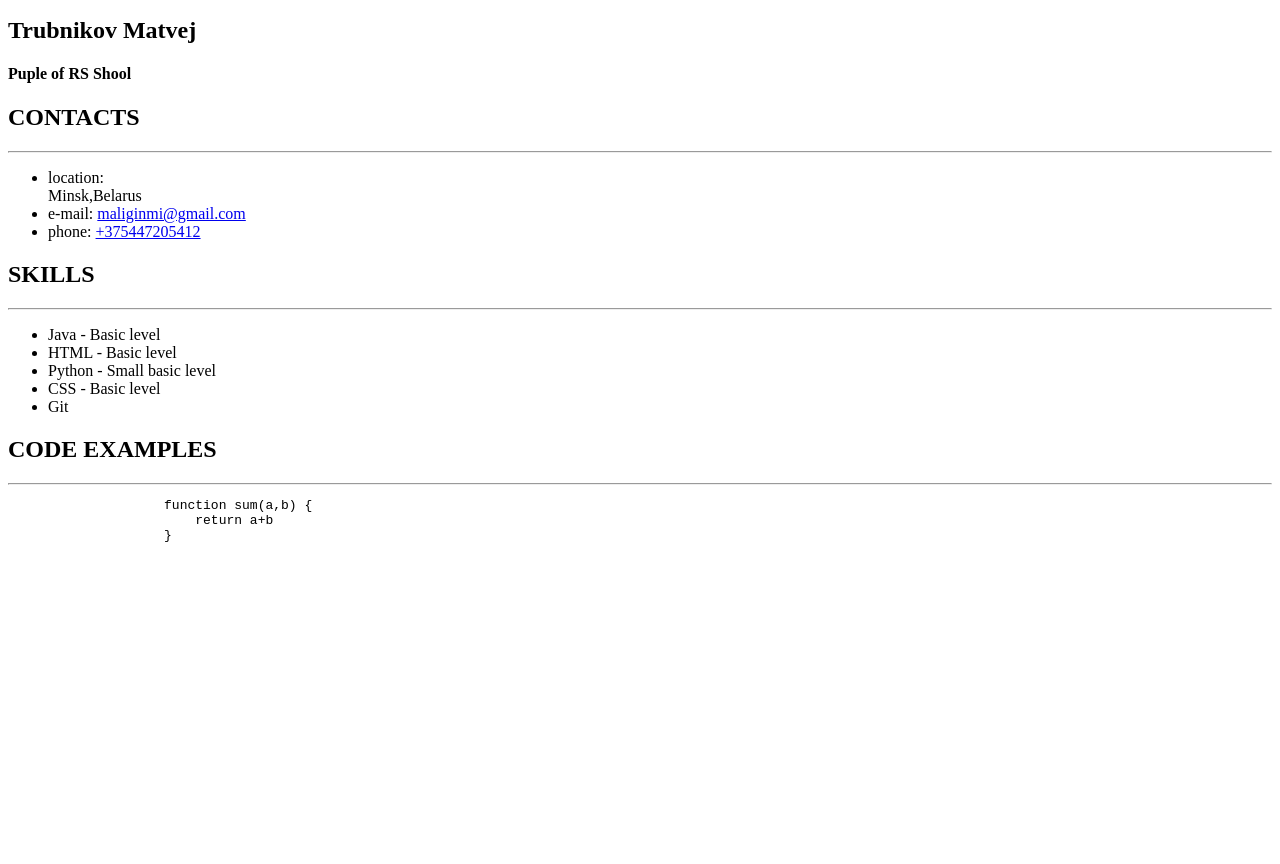
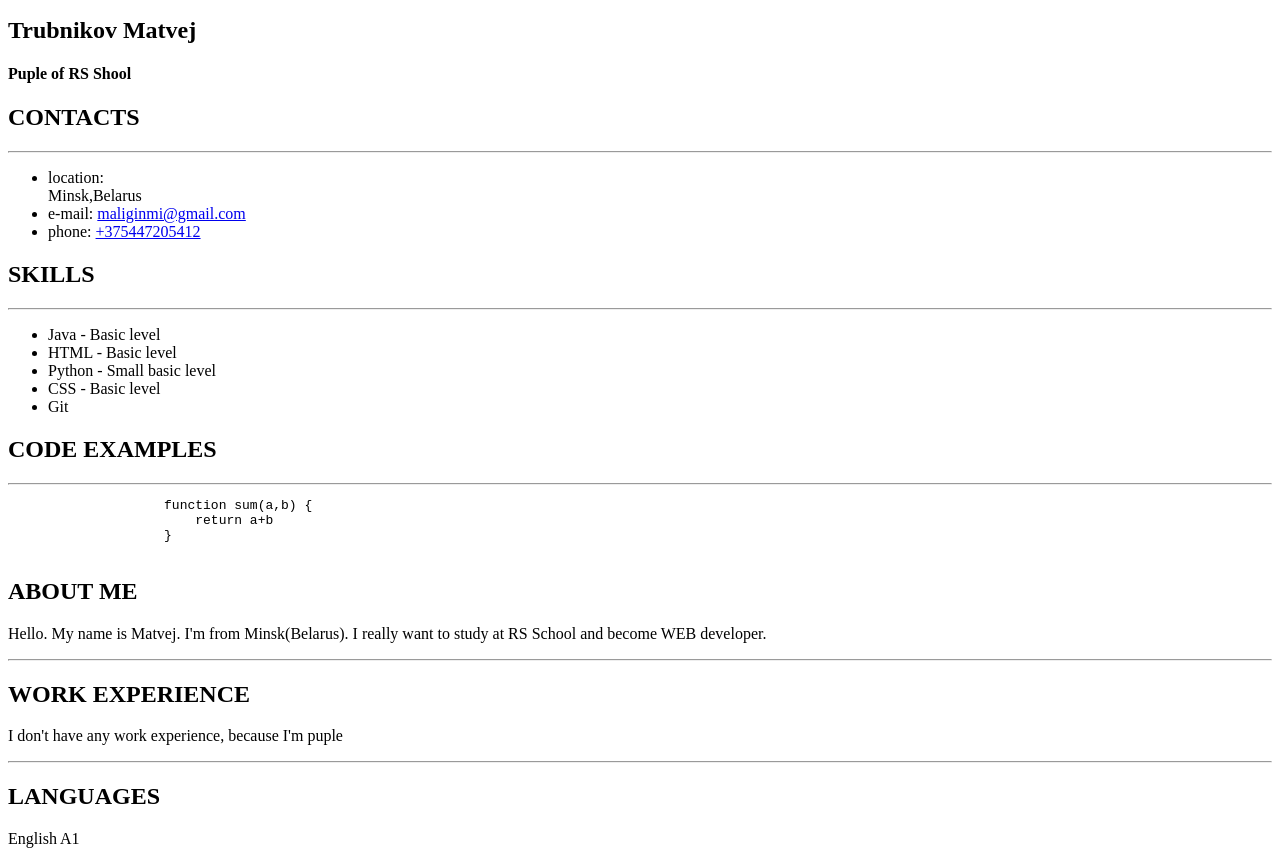
Before and after one commit to matvej11/rsschool-cv, a plain HTML site: page index.html in a window 1280 px wide. Shown: the part 101-965 px from the top of the page. Before the commit the page ends 800 px from the top, so only its background shows below. Drawn offline with Linux system fonts and the light colour scheme.

Commit message:
feat:add main

```diff
--- a/index.html
+++ b/index.html
@@ -55,6 +55,22 @@
                 </pre>
             </section>
         </aside>
+        <main>
+            <section class="about_me">
+                <h2>ABOUT ME</h2>
+                <p>Hello. My name is Matvej. I'm from Minsk(Belarus). I really want to study at RS School and become WEB developer.</p>
+            </section>
+            <hr>
+            <section>
+                <h2>WORK EXPERIENCE</h2>
+                <p>I don't have any work experience, because I'm puple</p>
+            </section>
+            <hr>
+            <section>
+                <h2>LANGUAGES</h2>
+                <p>English A1</p>
+            </section>
+        </main>
     </div>
 </body>
 </html>
```
